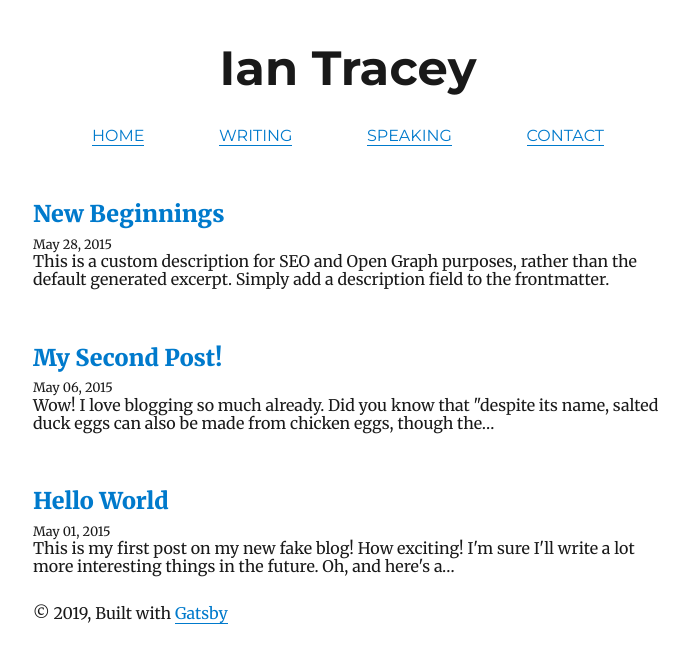
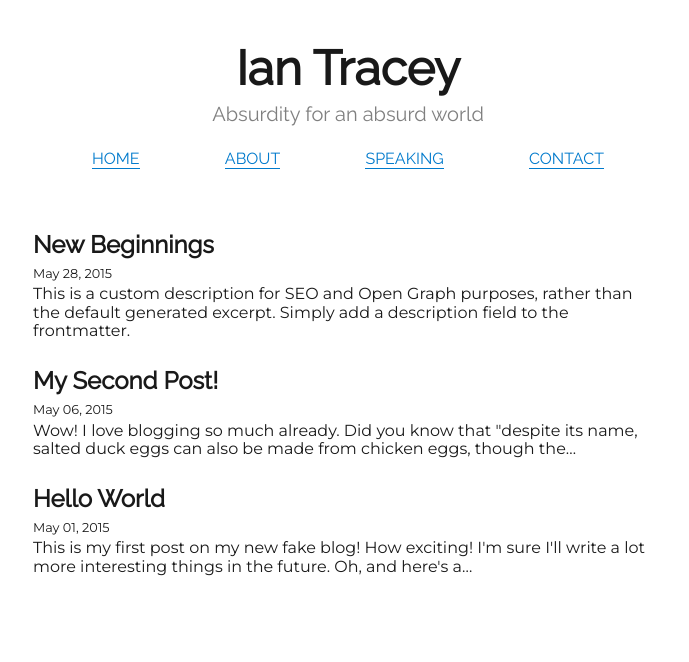
Before and after one commit to ianrtracey/writing, a Gatsby site: page / in a window 1280 px wide. Shown: the whole page, without its empty margins (292-981 px from the left). Built offline with nearby package versions, Linux system fonts and the light colour scheme; Gatsby itself is replaced by a stand-in of ours; some packages are replaced by stand-ins of ours.

Commit message:
Re-styles index page

```diff
--- a/src/components/layout.js
+++ b/src/components/layout.js
@@ -13,33 +13,42 @@ class Layout extends React.Component {
 
     const menuItems = [
       { text: "HOME", link: "/" },
-      { text: "WRITING", link: "/writing" },
+      { text: "ABOUT", link: "/writing" },
       { text: "SPEAKING", link: "/speaking" },
       { text: "CONTACT", link: "/contact" },
     ]
 
     const header = (
-      <header>
+      <div
+        style={{
+          fontFamily: "Raleway",
+        }}
+      >
         <h1 className="f1 sans-serif fw7 tc pa0 ma0 link dim">
           <Link
             style={{
               boxShadow: `none`,
               textDecoration: `none`,
               color: `inherit`,
+              fontFamily: "Raleway",
             }}
             to={`/`}
           >
             {title}
           </Link>
         </h1>
-        <div className="mw6 center flex justify-between mt4 sans-serif fw4">
+        <div className="f4 tc pa2 black-50">Absurdity for an absurd world</div>
+        <div className="mw6 center flex justify-between mt3 sans-serif fw4">
           {menuItems.map(mi => (
-            <Link style={{ textDecoration: "none" }} to={mi.link}>
+            <Link
+              style={{ textDecoration: "none", fontFamily: "Raleway" }}
+              to={mi.link}
+            >
               {mi.text}
             </Link>
           ))}
         </div>
-      </header>
+      </div>
     )
     return (
       <div
@@ -51,12 +60,14 @@ class Layout extends React.Component {
         }}
       >
         <header>{header}</header>
-        <main>{children}</main>
-        <footer>
-          © {new Date().getFullYear()}, Built with
-          {` `}
-          <a href="https://www.gatsbyjs.org">Gatsby</a>
-        </footer>
+        <main
+          style={{
+            marginTop: "4em",
+          }}
+        >
+          {children}
+        </main>
+        <footer></footer>
       </div>
     )
   }
--- a/src/layouts/custom.css
+++ b/src/layouts/custom.css
@@ -1 +1 @@
-@import url('https://fonts.googleapis.com/css?family=Raleway:300,400,500,700,900');
+@import url('https://fonts.googleapis.com/css?family=Montserrat|Raleway|Open+Sans');
--- a/src/pages/index.js
+++ b/src/pages/index.js
@@ -20,19 +20,38 @@ class BlogIndex extends React.Component {
             <div key={node.fields.slug}>
               <h3
                 style={{
-                  marginBottom: rhythm(1 / 4),
+                  fontFamily: "Raleway",
                 }}
+                className="f3 sans-serif ma0 pb1 black"
               >
-                <Link style={{ boxShadow: `none` }} to={node.fields.slug}>
+                <Link
+                  className="black-90 f3"
+                  style={{ boxShadow: `none` }}
+                  to={node.fields.slug}
+                >
                   {title}
                 </Link>
               </h3>
-              <small>{node.frontmatter.date}</small>
+              <div className="mb1">
+                <small
+                  style={{
+                    fontFamily: "Montserrat",
+                  }}
+                >
+                  {node.frontmatter.date}
+                </small>
+              </div>
               <p
+                style={{
+                  fontFamily: "Montserrat",
+                }}
                 dangerouslySetInnerHTML={{
                   __html: node.frontmatter.description || node.excerpt,
                 }}
               />
+              {/* <Link to={node.fields.slug}>
+                <p className="fl black-60 link dim">Read more →</p>
+              </Link> */}
             </div>
           )
         })}
```
Also changed, not shown: src/pages/writing.js (added, +10 -0 lines).
